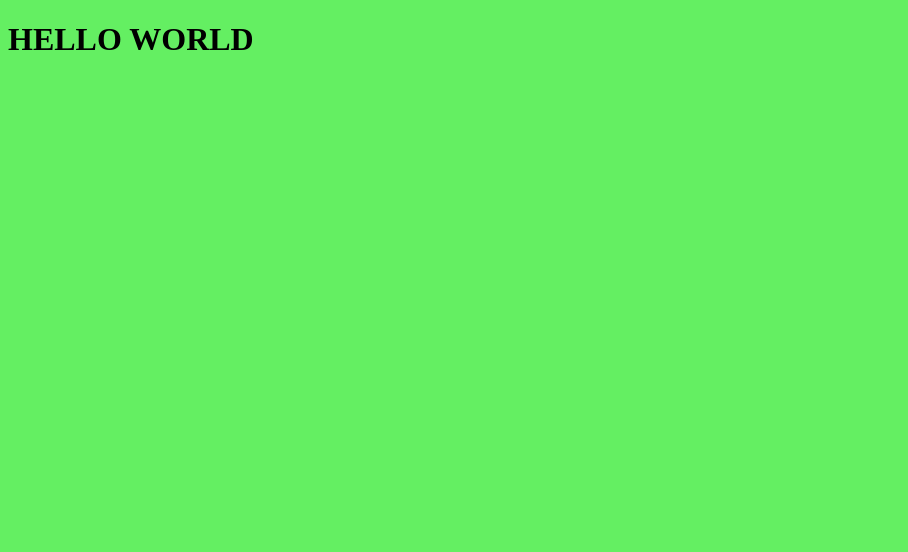
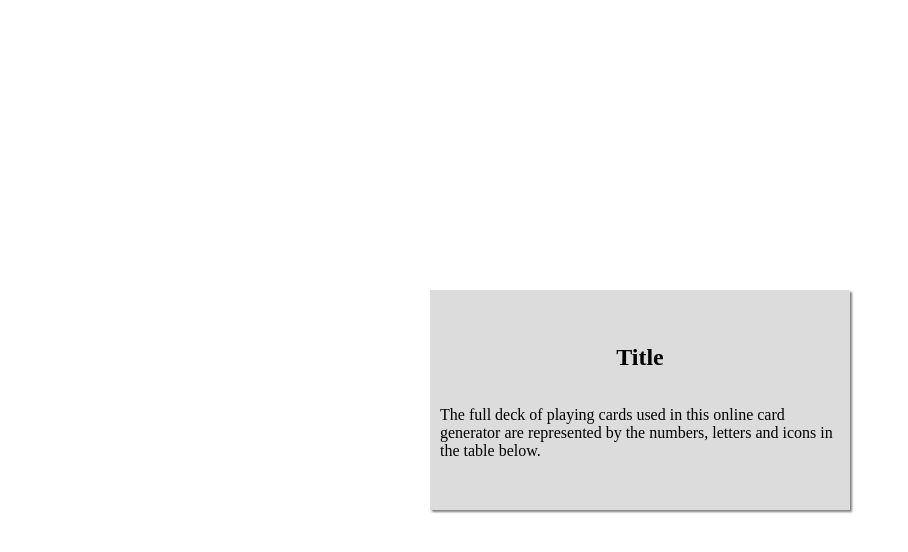
Before and after one commit to ManikMistry/learn_git, a plain HTML site: page index.html in a window 1280 px wide. Shown: the whole page, without its empty margins (0-908 px from the left). Drawn offline with Linux system fonts and the light colour scheme.

Commit message:
changes in re-design

```diff
--- a/index.html
+++ b/index.html
@@ -1,14 +1,20 @@
 <!DOCTYPE html>
 <html lang="en">
-<head>
-    <meta charset="UTF-8">
-    <meta name="viewport" content="width=device-width, initial-scale=1.0">
+  <head>
+    <meta charset="UTF-8" />
+    <meta name="viewport" content="width=device-width, initial-scale=1.0" />
     <title>Document</title>
-    <link rel="stylesheet" href="style.css">
-</head>
-<body>
-    <h1 class="heading">
-        Hello World
-    </h1>
-</body>
+    <link rel="stylesheet" href="style.css" />
+  </head>
+  <body>
+    <div class="container">
+    <div class="card">
+      <h2 class="title">Title</h2>
+      <p class="content">
+        The full deck of playing cards used in this online card generator are
+        represented by the numbers, letters and icons in the table below.
+      </p>
+    </div>
+    </div>
+  </body>
 </html>
--- a/style.css
+++ b/style.css
@@ -1,7 +1,23 @@
-
-body{
-    height: 100vh;
-    width: 100vw;
-    background-color: rgb(100, 239, 98);
-    text-transform: uppercase;
+body {
+  margin: 0;
+  padding: 0;
+  box-sizing: border-box;
 }
+.container {
+  height: 100vh;
+  width: 100vw;
+  display: flex;
+  justify-content: center;
+  align-items: center;
+}
+.card {
+  display: flex;
+  justify-content: center;
+  align-items: center;
+  flex-direction: column;
+  background-color: gainsboro;
+  box-shadow: 2px 2px 2px gray;
+  width: 400px;
+  height: 200px;
+  padding: 10px;
+}
```
